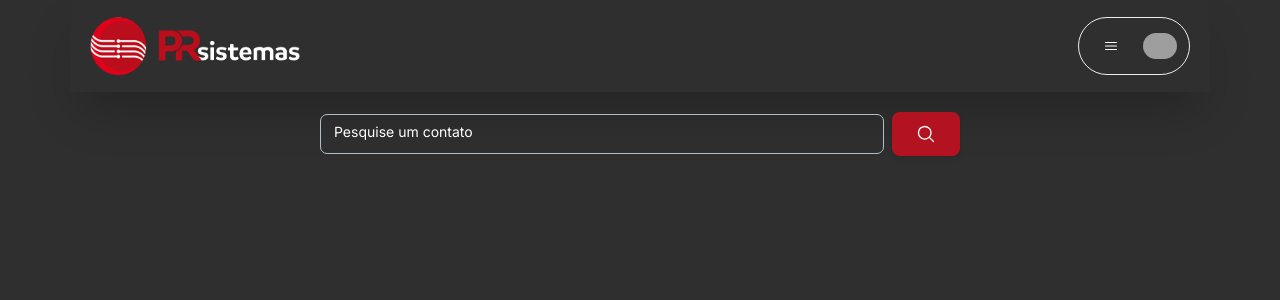
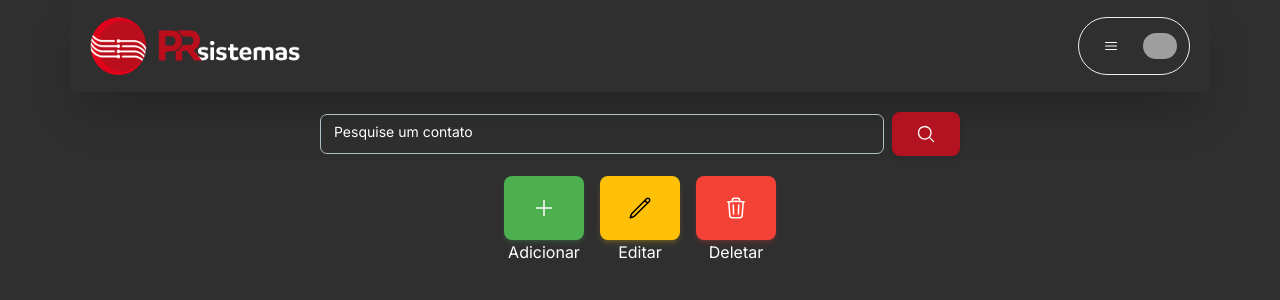
Before and after one commit to Adadezer/PsPRSistemas, a Next.js app: page / in a window 1280 px wide. Shown: the top 300 px of the page. Built offline with nearby package versions, Linux system fonts and the light colour scheme; grey boxes are pictures that could not be loaded.

Commit message:
feat: :sparkles: add "crud" buttons

```diff
--- /dev/null
+++ b/src/app/components/CrudButtons.tsx
@@ -0,0 +1,72 @@
+'use client'
+
+import { Button } from '@material-tailwind/react'
+import React from 'react'
+
+function CrudButtons() {
+  return (
+    <div className="continer mx-auto flex justify-center mt-5">
+      <div className="flex w-max gap-4">
+        <div className="flex flex-col items-center">
+          <Button color="green" className="py-5 px-7">
+            <svg
+              xmlns="http://www.w3.org/2000/svg"
+              viewBox="0 0 24 24"
+              fill="currentColor"
+              className="w-6 h-6"
+            >
+              <path
+                fill-rule="evenodd"
+                d="M12 3.75a.75.75 0 01.75.75v6.75h6.75a.75.75 0 010 1.5h-6.75v6.75a.75.75 0 01-1.5 0v-6.75H4.5a.75.75 0 010-1.5h6.75V4.5a.75.75 0 01.75-.75z"
+                clip-rule="evenodd"
+              />
+            </svg>
+          </Button>
+          <p>Adicionar</p>
+        </div>
+
+        <div className="flex flex-col items-center">
+          <Button color="amber" className="py-5 px-7">
+            <svg
+              xmlns="http://www.w3.org/2000/svg"
+              fill="none"
+              viewBox="0 0 24 24"
+              stroke-width="1.5"
+              stroke="currentColor"
+              className="w-6 h-6"
+            >
+              <path
+                stroke-linecap="round"
+                stroke-linejoin="round"
+                d="M16.862 4.487l1.687-1.688a1.875 1.875 0 112.652 2.652L6.832 19.82a4.5 4.5 0 01-1.897 1.13l-2.685.8.8-2.685a4.5 4.5 0 011.13-1.897L16.863 4.487zm0 0L19.5 7.125"
+              />
+            </svg>
+          </Button>
+          <p>Editar</p>
+        </div>
+
+        <div className="flex flex-col items-center">
+          <Button color="red" className="py-5 px-7">
+            <svg
+              xmlns="http://www.w3.org/2000/svg"
+              fill="none"
+              viewBox="0 0 24 24"
+              stroke-width="1.5"
+              stroke="currentColor"
+              className="w-6 h-6"
+            >
+              <path
+                stroke-linecap="round"
+                stroke-linejoin="round"
+                d="M14.74 9l-.346 9m-4.788 0L9.26 9m9.968-3.21c.342.052.682.107 1.022.166m-1.022-.165L18.16 19.673a2.25 2.25 0 01-2.244 2.077H8.084a2.25 2.25 0 01-2.244-2.077L4.772 5.79m14.456 0a48.108 48.108 0 00-3.478-.397m-12 .562c.34-.059.68-.114 1.022-.165m0 0a48.11 48.11 0 013.478-.397m7.5 0v-.916c0-1.18-.91-2.164-2.09-2.201a51.964 51.964 0 00-3.32 0c-1.18.037-2.09 1.022-2.09 2.201v.916m7.5 0a48.667 48.667 0 00-7.5 0"
+              />
+            </svg>
+          </Button>
+          <p>Deletar</p>
+        </div>
+      </div>
+    </div>
+  );
+}
+
+export default CrudButtons
--- a/src/app/page.tsx
+++ b/src/app/page.tsx
@@ -1,7 +1,11 @@
+import CrudButtons from './components/CrudButtons'
 import SearchBar from './components/SearchBar'
 
 export default function Home() {
   return (
-   <SearchBar />
+    <>
+      <SearchBar />
+      <CrudButtons />
+    </>
   )
 }
```
